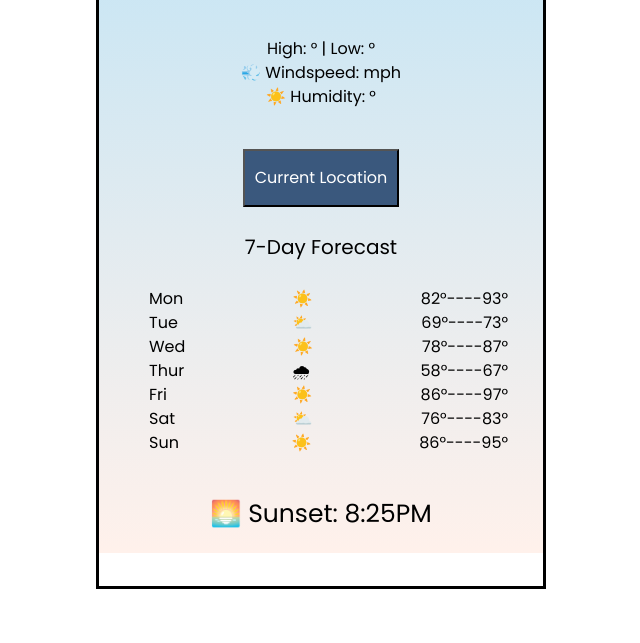
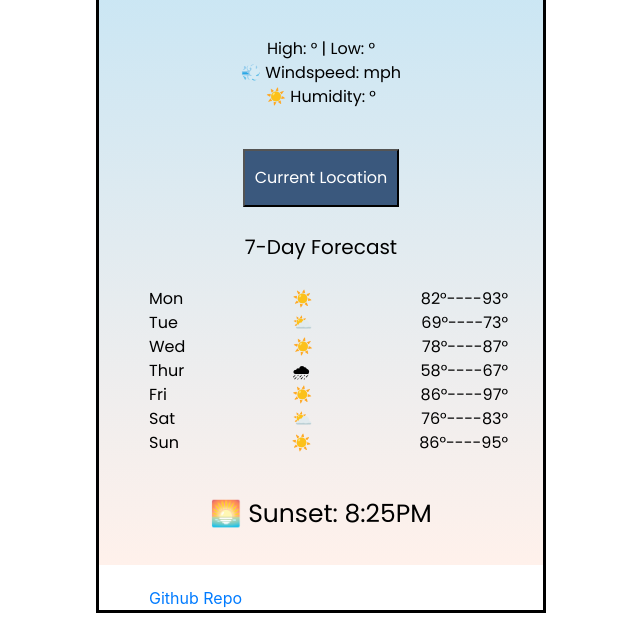
Before and after one commit to ets12002/my-weather-app, a plain HTML site: page index.html in a window 1280 px wide. Shown: the part 420-1063 px from the top of the page, without its empty margins (319-959 px from the left). Before the commit the page ends 1039 px from the top, so only its background shows below. Drawn offline with nearby package versions, Linux system fonts and the light colour scheme; no server answers.

Commit message:
Added Link to Github Repo

```diff
--- a/index.html
+++ b/index.html
@@ -107,8 +107,11 @@
           <div class="">86°----95°</div>
         </div>
       </div>
+
       <div id="setting-sun" class="sunset">🌅 Sunset: 8:25PM</div>
     </div>
+    <!-- Github Repository Link -->
+    <a href="https://github.com/ets12002/my-weather-app"> Github Repo</a>
     <script src="index.js"></script>
   </body>
 </html>
--- a/styles.css
+++ b/styles.css
@@ -95,6 +95,7 @@ ul {
   font-size: 25px;
   color: rgb(0, 0, 0);
 }
+
 button {
   display: block;
   margin: 0 auto;
```
